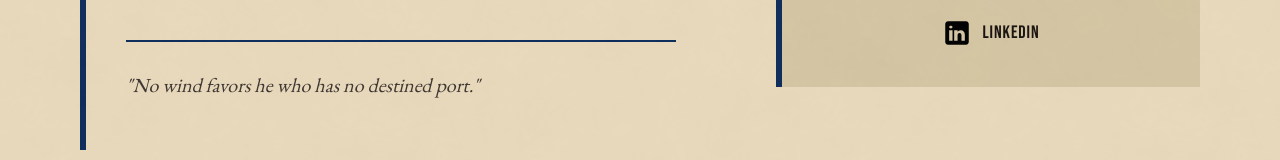
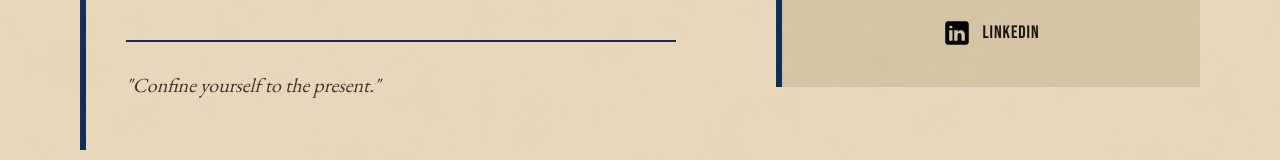
Before and after one commit to alehxs/alehxs.github.io, a React (Vite) app: page / in a window 1280 px wide. Shown: the part 410-570 px from the top of the page. Built offline with nearby package versions, Linux system fonts and the light colour scheme; a web font is replaced by a local one.

Commit message:
feat(hero): swap tagline to a Marcus Aurelius quote
"Confine yourself to the present." — Meditations 8.7

```diff
--- a/src/components/HeroSection.jsx
+++ b/src/components/HeroSection.jsx
@@ -9,7 +9,7 @@ function HeroSection() {
         <span className="hero-last">SANGURIMA</span>
       </h1>
       <div className="hero-rule"></div>
-      <p className="hero-tagline">"No wind favors he who has no destined port."</p>
+      <p className="hero-tagline">"Confine yourself to the present."</p>
     </div>
   );
 }
```
